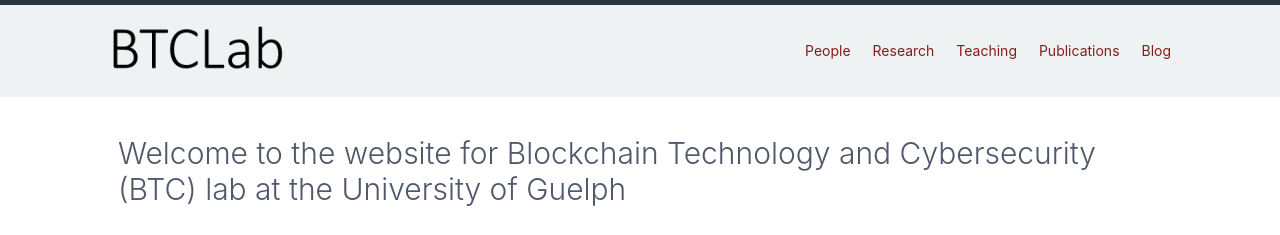
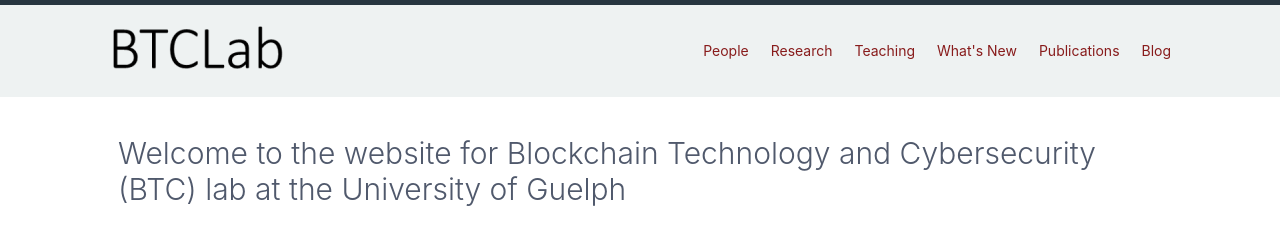
Before and after one commit to IgnisLi/IgnisLi.github.io, a Jekyll site: the page built from index.html, in a window 1280 px wide and 900 px high. Shown: the top 235 px of the window. Built offline with Jekyll 4.4.1, drawn with Linux system fonts in a browser that asks for light colours; nearby versions of some CDN libraries; comment, search, counter and statistics services are not loaded.

Commit message:
Update nav.html

```diff
--- a/_includes/nav.html
+++ b/_includes/nav.html
@@ -42,6 +42,7 @@
             <a href="{{ site.baseurl }}/people" class="btn btn-link">People</a>
             <a href="{{ site.baseurl }}/research" class="btn btn-link">Research</a>
             <a href="{{ site.baseurl }}/teaching" class="btn btn-link">Teaching</a>
+            <a href="{{ site.baseurl }}/news" class="btn btn-link">What's New</a>
             <!--<a href="https://covid19forecasthub.org/" class="btn btn-link">COVID-19</a>-->
             <a href="{{ site.baseurl }}/publications" class="btn btn-link">Publications</a>
             <a href="{{ site.baseurl }}/blog" class="btn btn-link">Blog</a>
```
